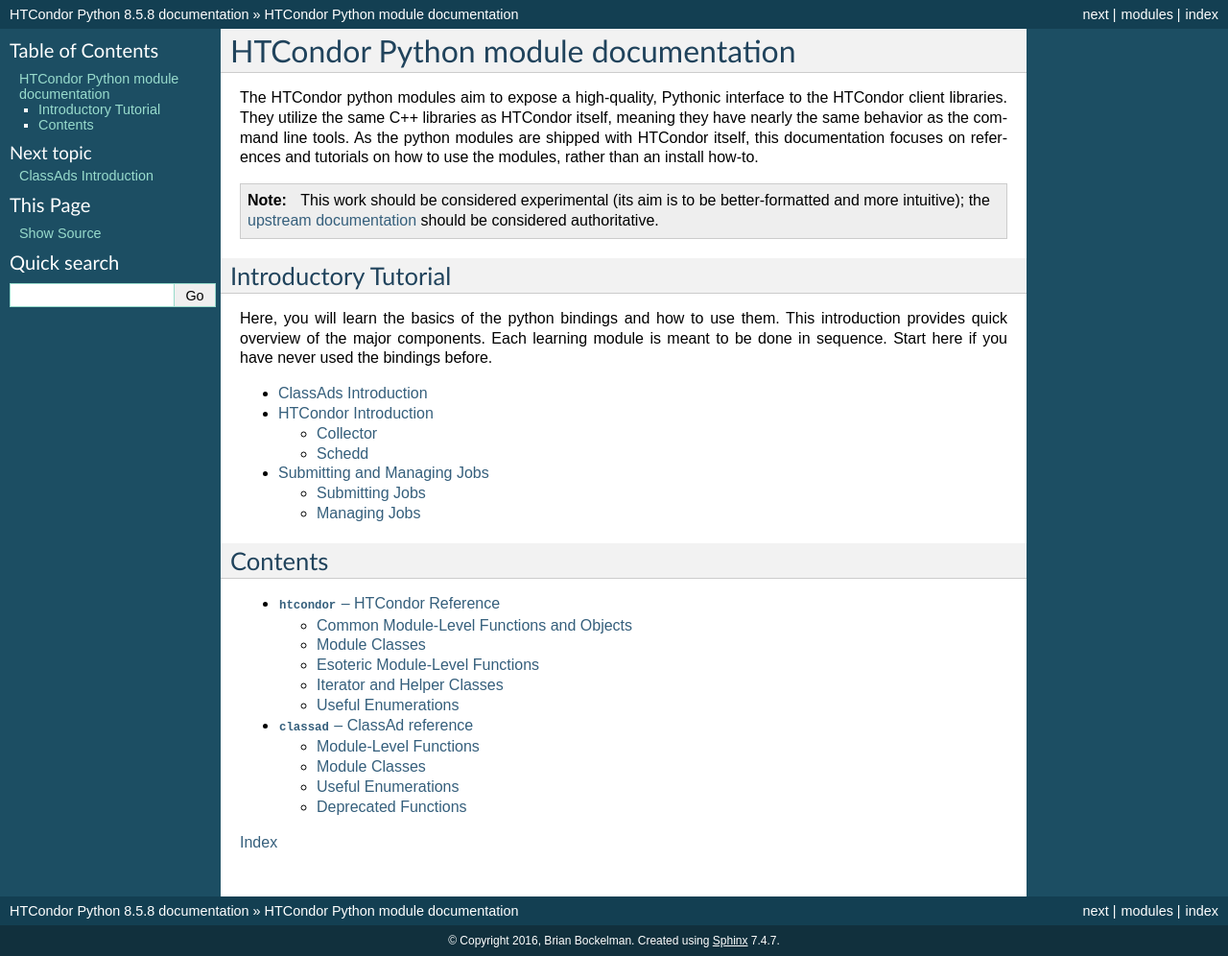
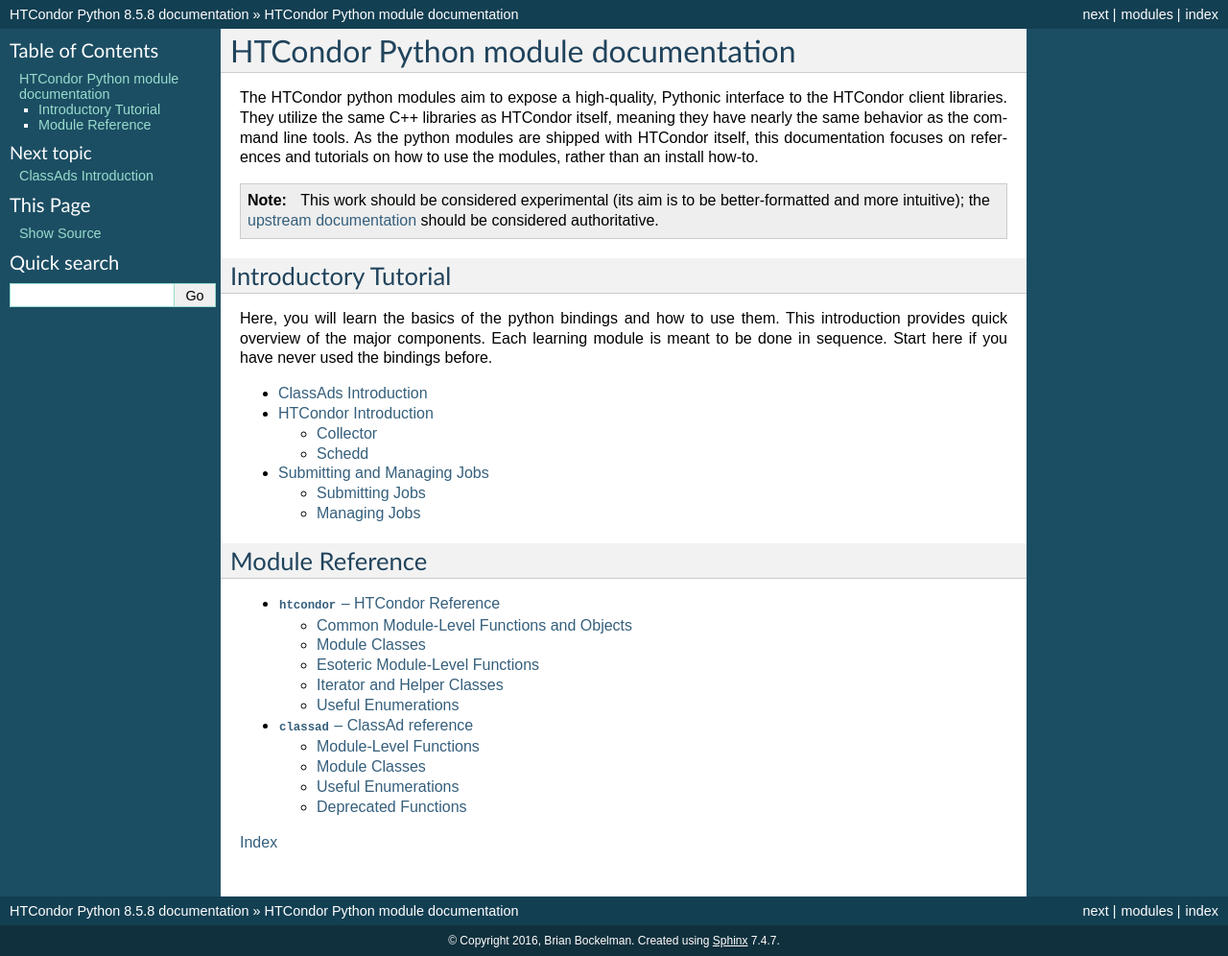
Before and after one commit to htcondor/htcondor-python, a Sphinx documentation site: the page built from docs/index.rst, in a window 1280 px wide. Shown: the whole page at 96% size. Built offline with Sphinx 7.4.7, drawn with Linux system fonts in a browser that asks for light colours.

Commit message:
Fix name on index.

```diff
--- a/docs/index.rst
+++ b/docs/index.rst
@@ -26,8 +26,8 @@ the major components.  Each learning module is meant to be done in sequence.  St
    htcondor_intro
    job_management_intro
 
-Contents
---------
+Module Reference
+----------------
 
 .. toctree::
    :maxdepth: 2
```
